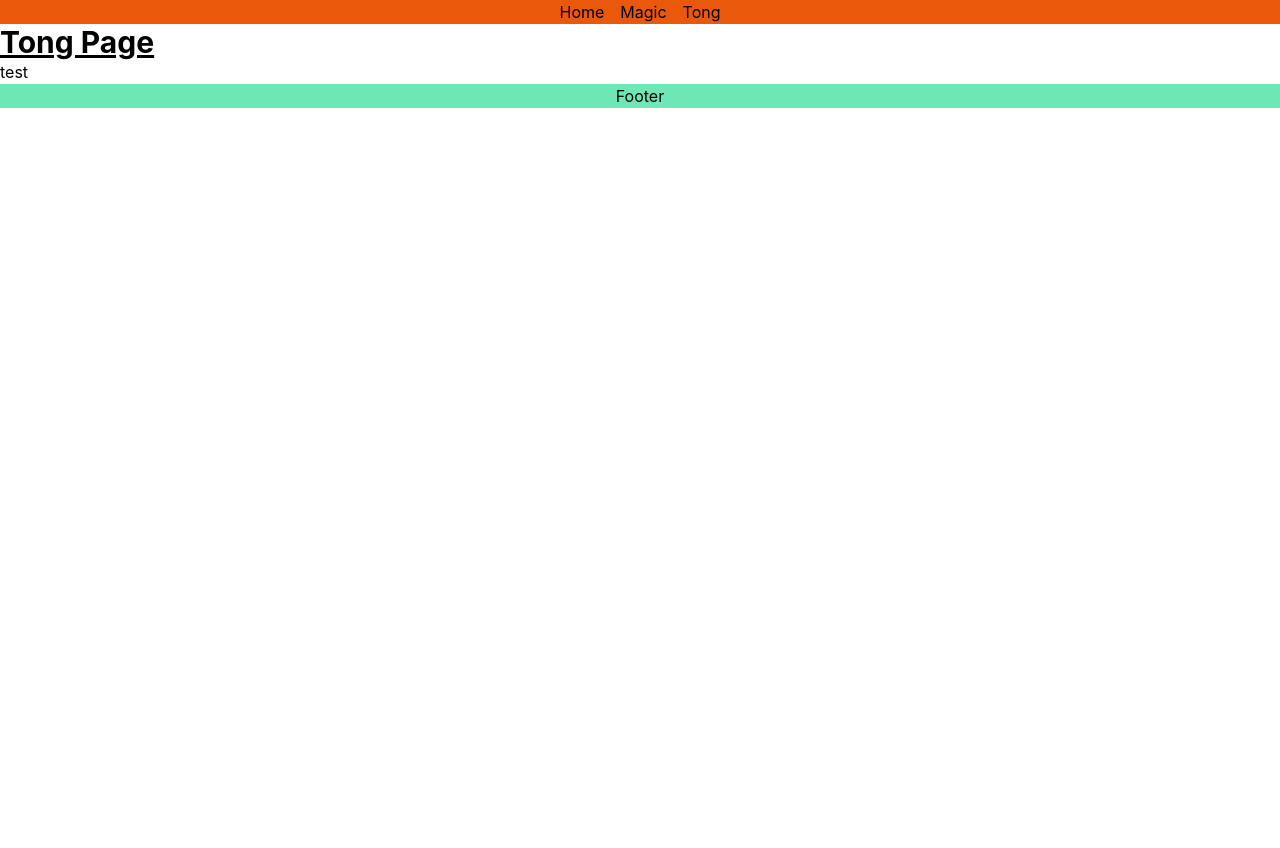
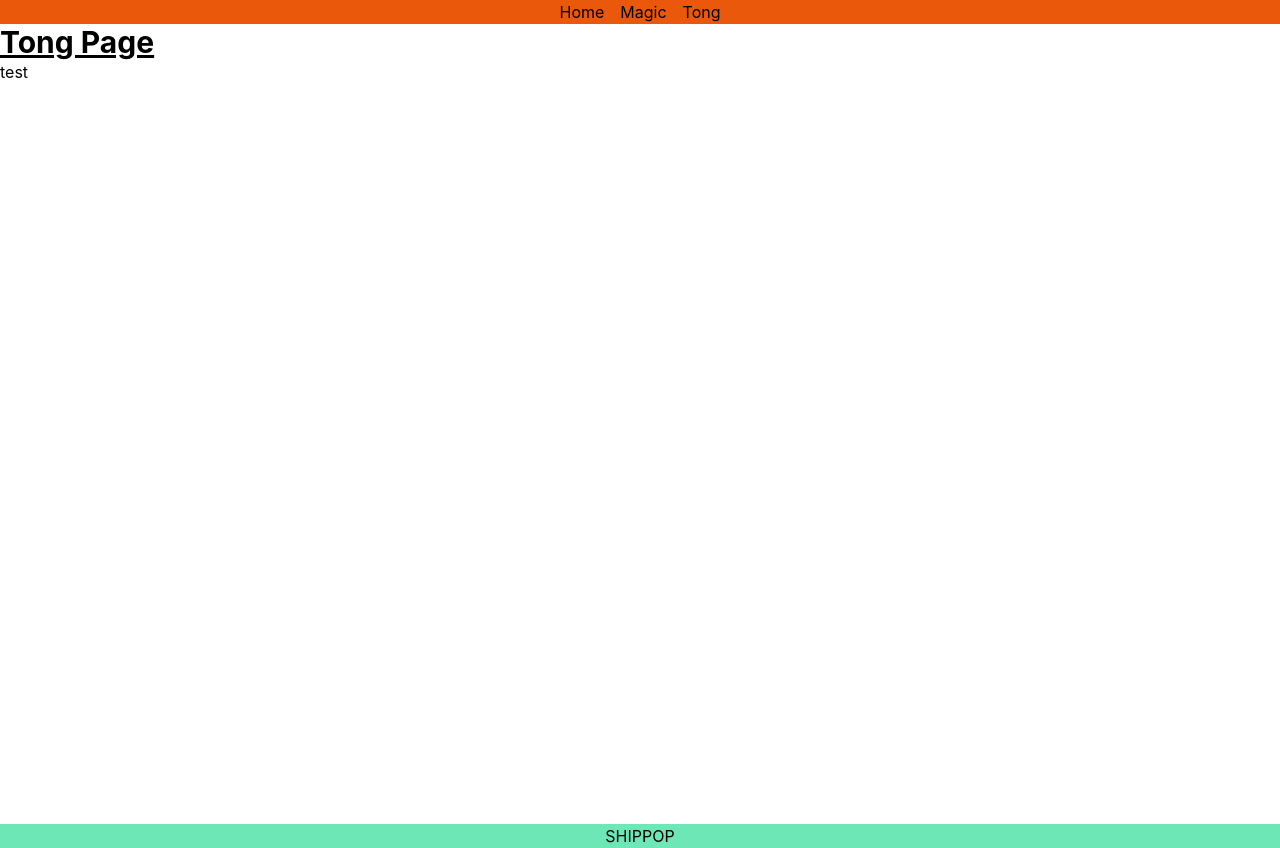
Before and after one commit to TongThanaphon/Demo-GA4, a Next.js app: page /tong in a window 1280 px wide. Before the commit the page ends 800 px from the top, so only its background shows below. Built offline with nearby package versions, Linux system fonts and the light colour scheme.

Commit message:
add footer and height content

```diff
--- a/src/components/Layout.tsx
+++ b/src/components/Layout.tsx
@@ -12,12 +12,14 @@ const Layout: React.FC<LayoutProps> = (props) => {
   return (
     <div>
       <nav className='text-center bg-orange-600 text-bold flex justify-center space-x-4'>
-        <Link href="/">Home</Link>
-        <Link href="/magic">Magic</Link>
-        <Link href="/tong">Tong</Link>
+        <Link href='/'>Home</Link>
+        <Link href='/magic'>Magic</Link>
+        <Link href='/tong'>Tong</Link>
       </nav>
-      {children}
-      <footer className='text-center bg-emerald-300 text-bold'>Footer</footer>
+      <div className='h-screen'>{children}</div>
+      <footer className='text-center bg-emerald-300 text-bold'>
+        <Link href='https://www.shippop.com/'>SHIPPOP</Link>
+      </footer>
     </div>
   )
 }
```
